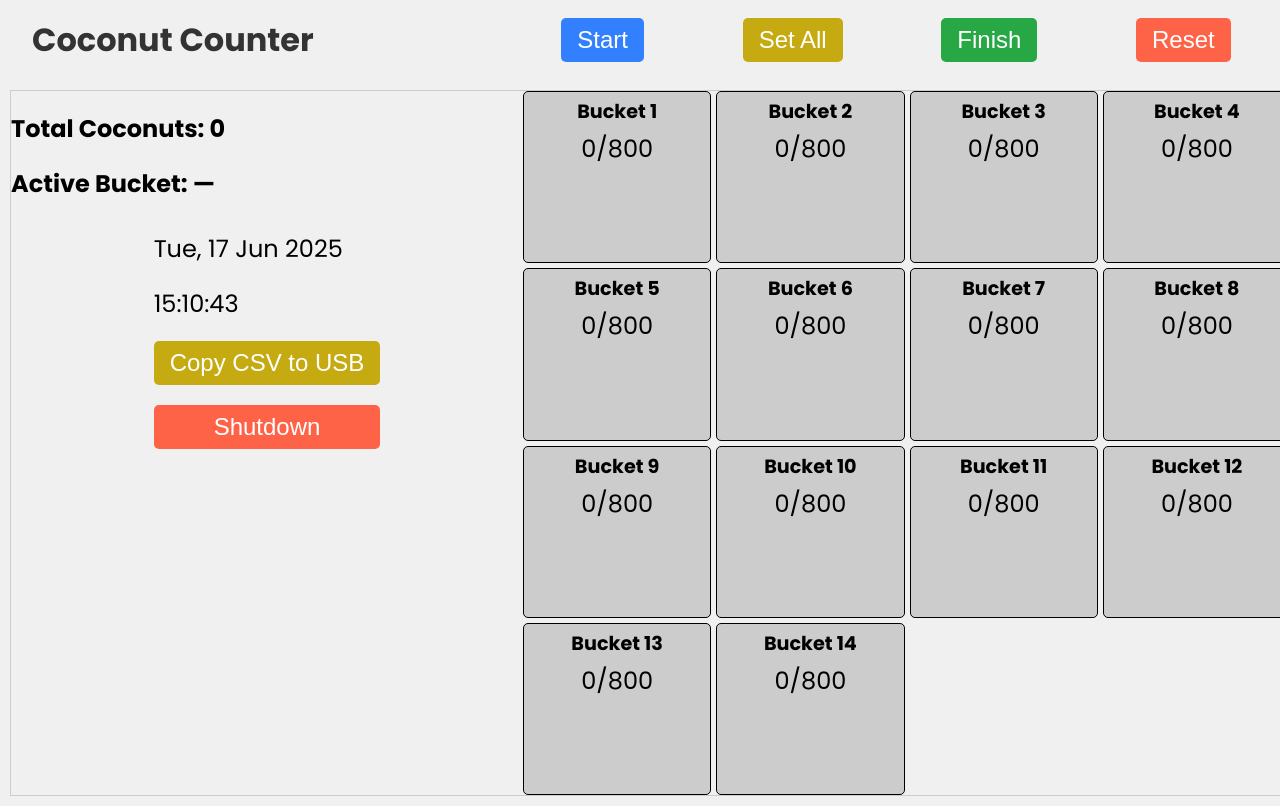
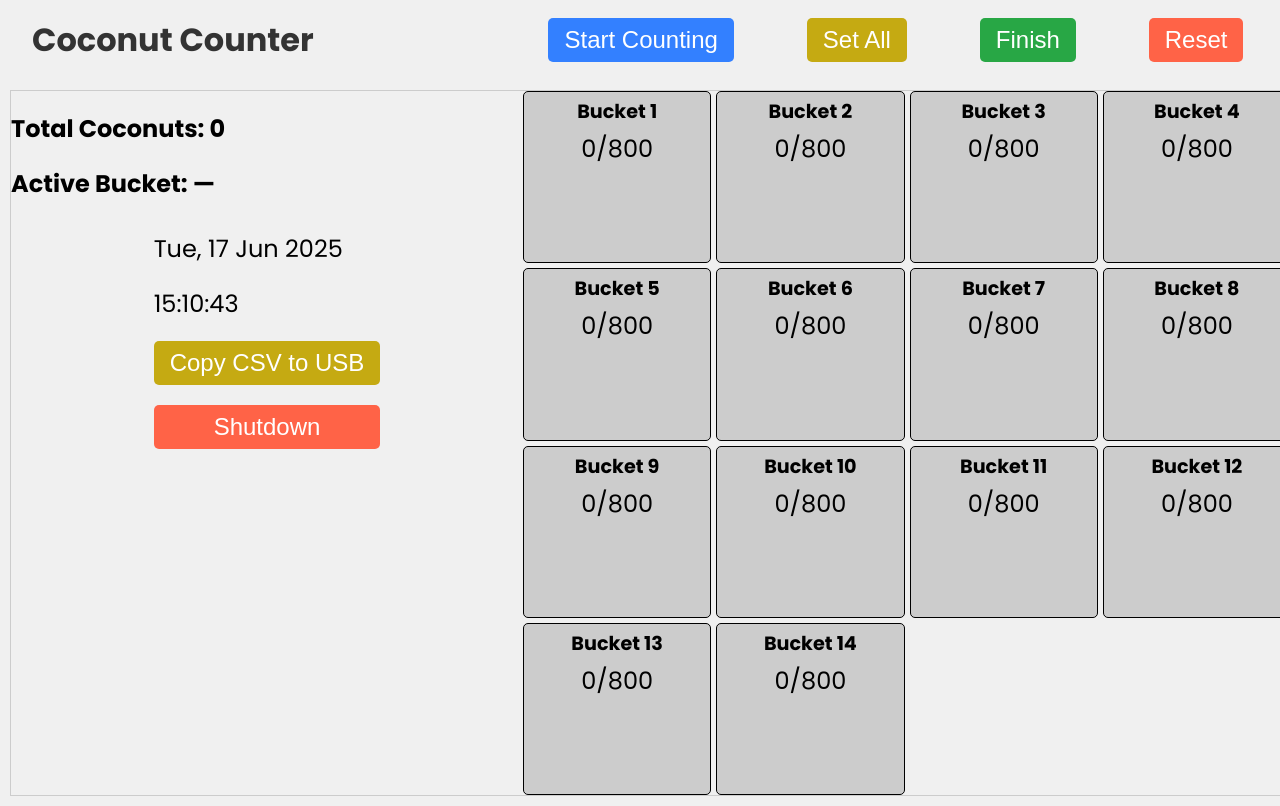
Before and after one commit to anjanavishvanath/coconut-counter, a React (Vite) app in the folder frontend/: page / in a window 1280 px wide. Built offline with nearby package versions, Linux system fonts and the light colour scheme; no server answers.

Commit message:
fine tuning tracking

```diff
--- a/frontend/src/App.jsx
+++ b/frontend/src/App.jsx
@@ -386,7 +386,7 @@ export default function App() {
       <header>
         <h1>Coconut Counter</h1>
         <nav>
-          <button className="startBtn" onClick={handleStartStop} disabled={selectedBucket === null}>{isStreaming ? "Stop" : "Start"}</button>
+          <button className="startBtn" onClick={handleStartStop} disabled={selectedBucket === null}>{isStreaming ? "Stop Counting" : "Start Counting"}</button>
           <button className="setBtn" onClick={handleSetAll}>Set All</button>
           <button className="finishButton" onClick={handleFinish}>Finish</button>
           <button className="resetBtn" onClick={handleReset}>Reset</button>
```
Also changed, not shown: 1 other file (tests, documents, lock files or other folders).
